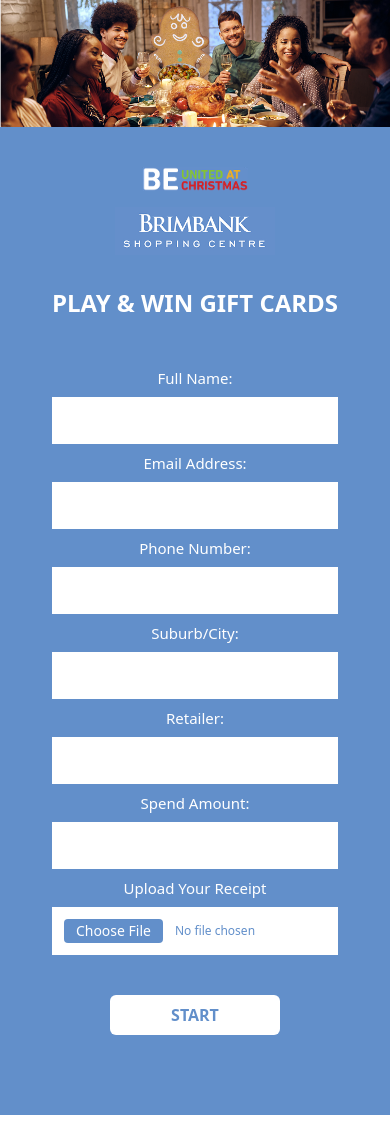
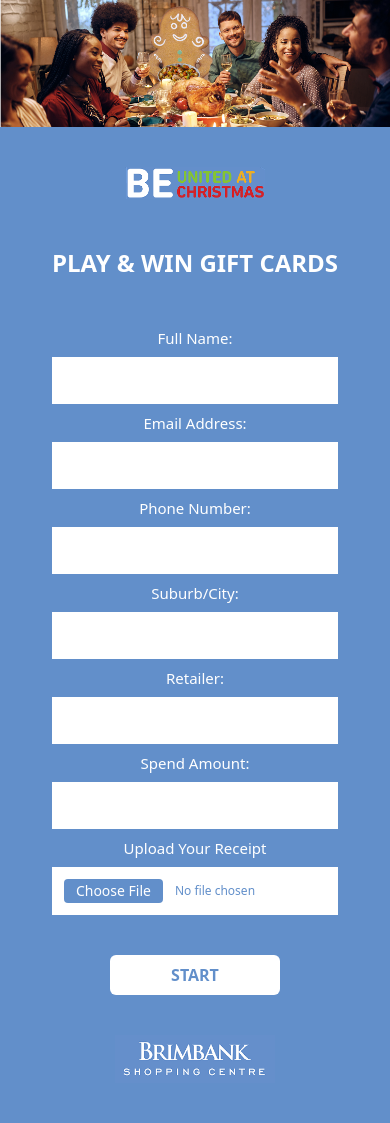
Before and after one commit to SaifuMak/match-tile-win-game, a Next.js app: page /registration in a window 390 px wide. Built offline with nearby package versions, Linux system fonts and the light colour scheme; no server answers.

Commit message:
footer change

```diff
--- /dev/null
+++ b/src/app/componets/Brimbank.jsx
@@ -0,0 +1,15 @@
+import React from 'react'
+
+function Brimbank() {
+    return (
+        <div className=" w-full flex justify-center items-center mt-10">
+            <img
+                src="/images/brimbank-logo.jpg"
+                alt="Brimbank Shopping Centre Logo"
+                className="xl:h-24 lg:h-16 h-12 lg:hidden w-auto md:object-cover "
+            />
+        </div>
+    )
+}
+
+export default Brimbank
--- a/src/app/componets/Footer.jsx
+++ b/src/app/componets/Header.jsx
@@ -1,6 +1,6 @@
 import React from 'react'
 
-function Footer() {
+function Header() {
     return (
         <div className=" flex max-sm:flex-col max-sm:mt-10 mt-5  max-sm:space-y-4 justify-center  sm:justify-between w-10/12  items-center">
 
@@ -8,14 +8,14 @@
             <img
                 src="/images/BE-logo.png"
                 alt="Be United At Christmas"
-                className="xl:h-16 lg:h-10 h-6 w-auto md:object-cover "
+                className="xl:h-16 lg:h-10 h-8 w-auto md:object-cover "
             />
 
             {/* Right Image - BRIMBANK SHOPPING CENTRE */}
             <img
                 src="/images/brimbank-logo.jpg"
                 alt="Brimbank Shopping Centre Logo"
-                className="xl:h-24 lg:h-16 h-12 w-auto md:object-cover "
+                className="xl:h-24 lg:h-16 h-12  max-lg:hidden w-auto md:object-cover "
             />
 
         </div>
@@ -23,4 +23,4 @@
     )
 }
 
-export default Footer
+export default Header
--- a/src/app/congratulations/page.jsx
+++ b/src/app/congratulations/page.jsx
@@ -3,8 +3,9 @@
 import Link from "next/link";
 import { usePlayerStore } from "../store/usePlayerStore";
 import PageLoader from "../componets/PageLoader";
-import Footer from "../componets/Footer";
+import Header from "../componets/Header";
 import { useEffect, useState } from "react";
+import Brimbank from "../componets/Brimbank";
 
 export default function Congratulations() {
 
@@ -38,7 +39,7 @@
         <div className=" flex flex-col bg-primary-blue min-h-screen  ">
 
             <div className=" flex justify-center  ">
-                <Footer />
+                <Header />
             </div>
             <div className="  text-center min-h-[80vh] flex flex-col items-center lg:justify-center max-lg:mt-12 px-5">
 
@@ -56,7 +57,7 @@
                             <h1 className="text-[#F9F523] text-4xl xl:text-5xl 2xl:text-6xl font-bold">TIME OVER!</h1>
                             <p className="2xl:text-5xl text-2xl lg:text-3xl text-white font-bold mt-5 lg:mt-7 2xl:mt-10 ">But you have won a prize.</p>
                             {/* <p className=" 2xl:text-[30px] lg:max-w-7/12 lg:text-3xl text-lg text-white  lg:font-semibold mt-4">Please collect at Customer Service Desk.</p> */}
-                        <p className="2xl:text-[36px] lg:max-w-7/12 lg:text-3xl text-lg text-white  lg:font-semibold mt-7">Collect your prize from our Kiosk located opposite Target, between 11am–2pm daily.</p>
+                            <p className="2xl:text-[36px] lg:max-w-7/12 lg:text-3xl text-lg text-white  lg:font-semibold mt-7">Collect your prize from our Kiosk located opposite Target, between 11am–2pm daily.</p>
 
                         </>
                     ) : (
@@ -66,8 +67,12 @@
 
                 )}
                 <Link href="/" className=" px-4 lg:px-6 py-1 cursor-pointer max-lg:text-sm bg-white font-medium text-primary-blue rounded mt-3 2xl:mt-6">Back to Home</Link>
+                <div className=" mt-10">
+                    <Brimbank />
+                </div>
 
             </div>
+
 
         </div>
     );
--- a/src/app/page.jsx
+++ b/src/app/page.jsx
@@ -1,13 +1,14 @@
-import Footer from "./componets/Footer";
+import Header from "./componets/Header";
 import Banner from "./componets/Banner";
 import Link from "next/link";
+import Brimbank from "./componets/Brimbank";
 
 export default function Home() {
   return (
     <main className="min-h-screen w-full overflow-x-hidden  bg-primary-blue flex flex-col lg:mt-5 pb-10 items-center justify-start">
 
       <Banner />
-      <Footer />
+      <Header />
 
       <section className="max-w-3xl max-lg:px-6  max-md:mt-10 text-white text-center">
 
@@ -34,6 +35,8 @@
           PLAY GAME
         </Link>
 
+        <Brimbank/>
+
       </section>
 
     </main>
--- a/src/app/play-game/page.jsx
+++ b/src/app/play-game/page.jsx
@@ -1,12 +1,13 @@
 "use client";
 import { use, useEffect, useRef, useState } from "react";
 import FlipCard from "../componets/FlipCard";
-import Footer from "../componets/Footer";
+import Header from "../componets/Header";
 import { useRouter } from "next/navigation";
 import { usePlayerStore } from "../store/usePlayerStore";
 import PageLoader from "../componets/PageLoader";
 import { handleGiftCards } from "../actions/rewards";
 import { toast } from "sonner";
+import Brimbank from "../componets/Brimbank";
 
 export default function PlayGame() {
 
@@ -209,9 +210,9 @@
 
     return (
         <div className="bg-primary-blue flex flex-col items-center min-h-screen">
-            <Footer />
+            <Header />
 
-            <main className="  flex flex-col items-center gap-1 lg:gap-6 lg:-mt-10  max-lg:mb-10  lg:min-h-[90vh] min-h-[70vh] w-full">
+            <main className="  flex flex-col items-center gap-1 lg:gap-6 lg:-mt-10  max-lg:mb-0  lg:min-h-[90vh] min-h-[70vh] w-full">
                 <h1 className={`2xl:text-4xl text-2xl lg:text-3xl transition-all duration-500 mt-5 font-bold ${matchingState === 'match' ? 'text-green-500' : matchingState === 'no-match' ? 'text-red-500' : 'text-white'}`} >{!hasViewingTimeEnded ? ` Start memorising now!` :
                     matchingState === 'match' ? `ITS A MATCH!` : matchingState === 'no-match' ? `NOT A MATCH!` : `PICK CARDS NOW `}</h1>
                 <h2 className="text-white lg:mt-3 text-xl lg:text-3xl 2xl:text-4xl font-bold">
@@ -229,6 +230,7 @@
                     ))}
                 </div>
             </main>
+            <Brimbank/>
             {isLoading && <PageLoader />}
         </div>
     );
--- a/src/app/registration/page.jsx
+++ b/src/app/registration/page.jsx
@@ -1,20 +1,20 @@
-import Footer from "../componets/Footer";
+import Header from "../componets/Header";
 import Banner from "../componets/Banner";
 import RegistrationForm from "../componets/RegistrationForm";
-
+import Brimbank from "../componets/Brimbank";
 export default function Registration() {
     return (
         <main className="min-h-screen w-full overflow-x-hidden  bg-primary-blue flex flex-col items-center justify-start">
 
             <Banner />
-            <Footer />
+            <Header />
 
             <section className="lg:max-w-5xl max-lg:px-6  text-white mt-8 lg:mt-6 mb-10 text-center">
 
                 <h1 className="2xl:text-[40px] lg:text-3xl text-2xl font-bold">PLAY & WIN GIFT CARDS</h1>
                 <RegistrationForm />
                 {/* <p className="">Lost your game in half way <span className="">Play Again</span> </p> */}
-
+                <Brimbank/>
             </section>
 
 
```
